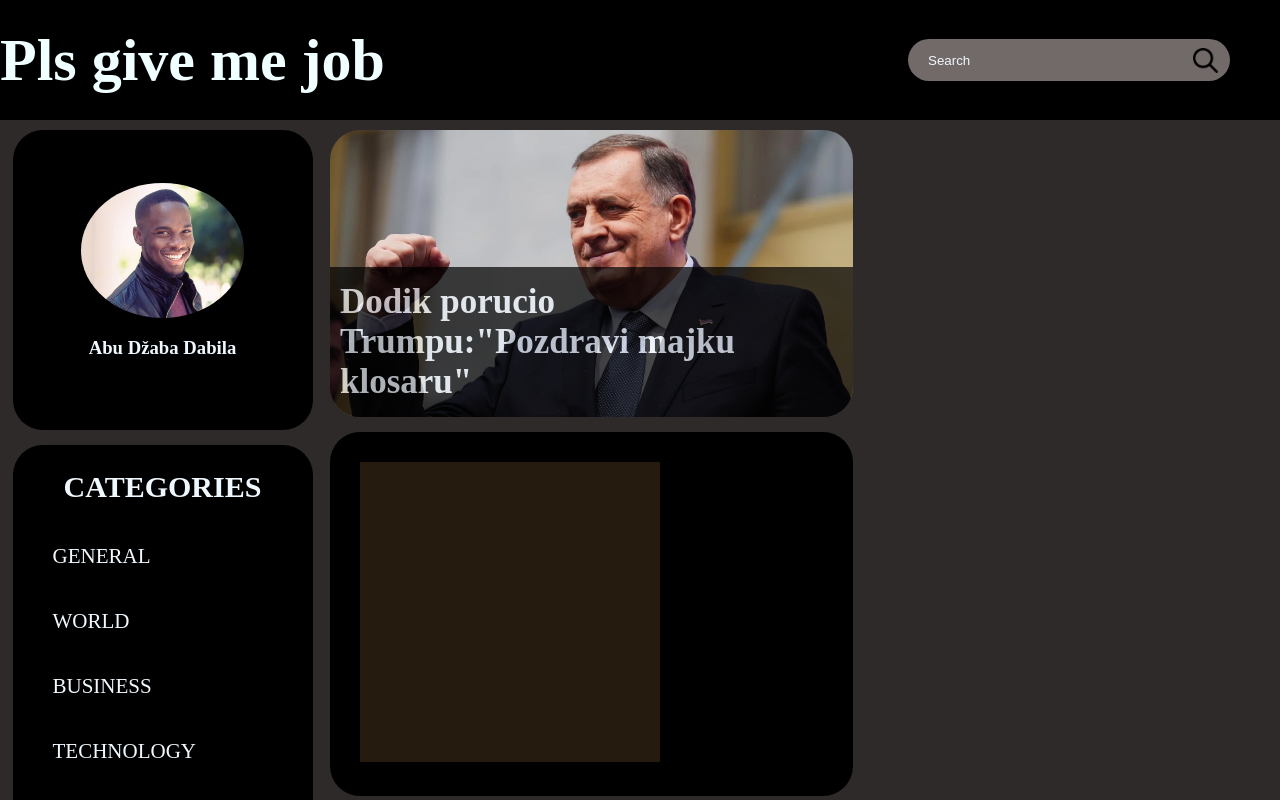
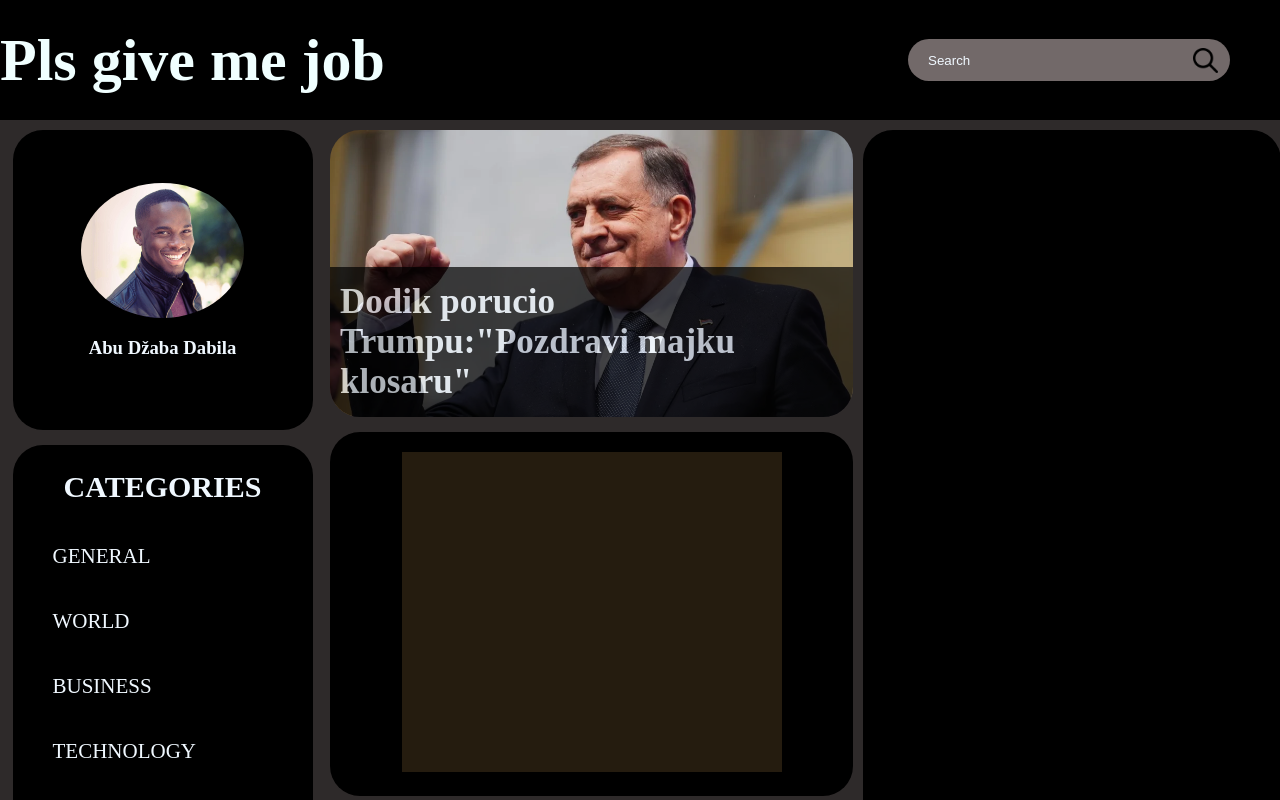
Before and after one commit to HenryHardcore/blog-app-React, a React (Vite) app in the folder vite-project/: page / in a window 1280 px wide. Shown: the top 800 px of the page. Built offline with nearby package versions, Linux system fonts and the light colour scheme.

Commit message:
made male vijesti and My Blogs

```diff
--- a/vite-project/src/App.jsx
+++ b/vite-project/src/App.jsx
@@ -3,6 +3,7 @@ import Header from "./Header.jsx"
 import Profile from "./Profile.jsx"
 import Categories from "./Categories.jsx"
 import GlavnaVijest from "./GlavnaVijest.jsx"
+import MyBlogs from "./MyBlogs.jsx"
 
 function App() {
 
@@ -20,8 +21,14 @@ function App() {
           <div className='mala-vijest'></div>
           <div className='mala-vijest'></div>
           <div className='mala-vijest'></div>
+          <div className='mala-vijest'></div>
+          <div className='mala-vijest'></div>
+          <div className='mala-vijest'></div>
+          <div className='mala-vijest'></div>
+          <div className='mala-vijest'></div>
         </div>
       </div>
+      <MyBlogs/>
     </>
   )
 }
--- /dev/null
+++ b/vite-project/src/MyBlogs.jsx
@@ -0,0 +1,9 @@
+function MyBlogs() {
+  return(
+  <div className="my-blogs">
+
+  </div>
+  )
+}
+
+export default MyBlogs
--- a/vite-project/src/index.css
+++ b/vite-project/src/index.css
@@ -33,12 +33,18 @@ body {
   flex-wrap: wrap;
   overflow-y: auto;
   align-content: flex-start;
+  scroll-behavior: smooth;
+  justify-content: space-around;
 }
-
-
+.sporedne-vijesti::-webkit-scrollbar {
+  width: 0px;
+}
+.sporedne-vijesti::-webkit-scrollbar-track {
+  background: transparent;
+}
 .mala-vijest {
   background-color: rgb(37, 28, 15);
-  width: 300px;
-  height: 300px;
-  margin: 30px;
+  width: 380px;
+  height: 320px;
+  margin: 20px 0;
 }
--- a/vite-project/src/main.jsx
+++ b/vite-project/src/main.jsx
@@ -6,7 +6,7 @@ import './header.css'
 import './profile.css'
 import './categories.css'
 import './glavna-vijest.css'
-
+import './myblogs.css'
 
 createRoot(document.getElementById('root')).render(
   <StrictMode>
--- /dev/null
+++ b/vite-project/src/myblogs.css
@@ -0,0 +1,7 @@
+.my-blogs {
+  background-color: black;
+  width: 98%;
+  height: calc(100% - 150px);
+  margin: 130px 10px 0 10px;
+  border-radius: 30px;
+}
```
